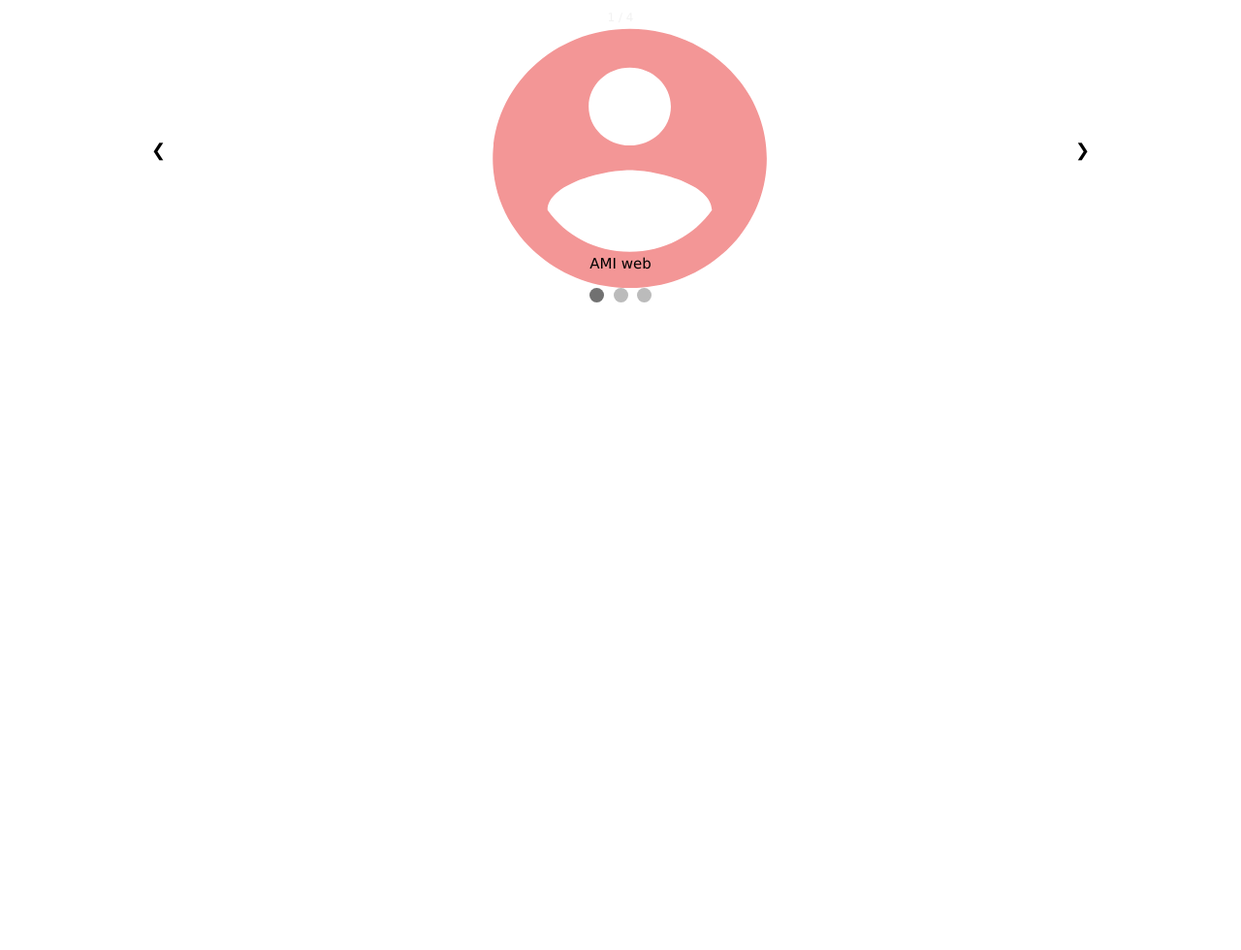
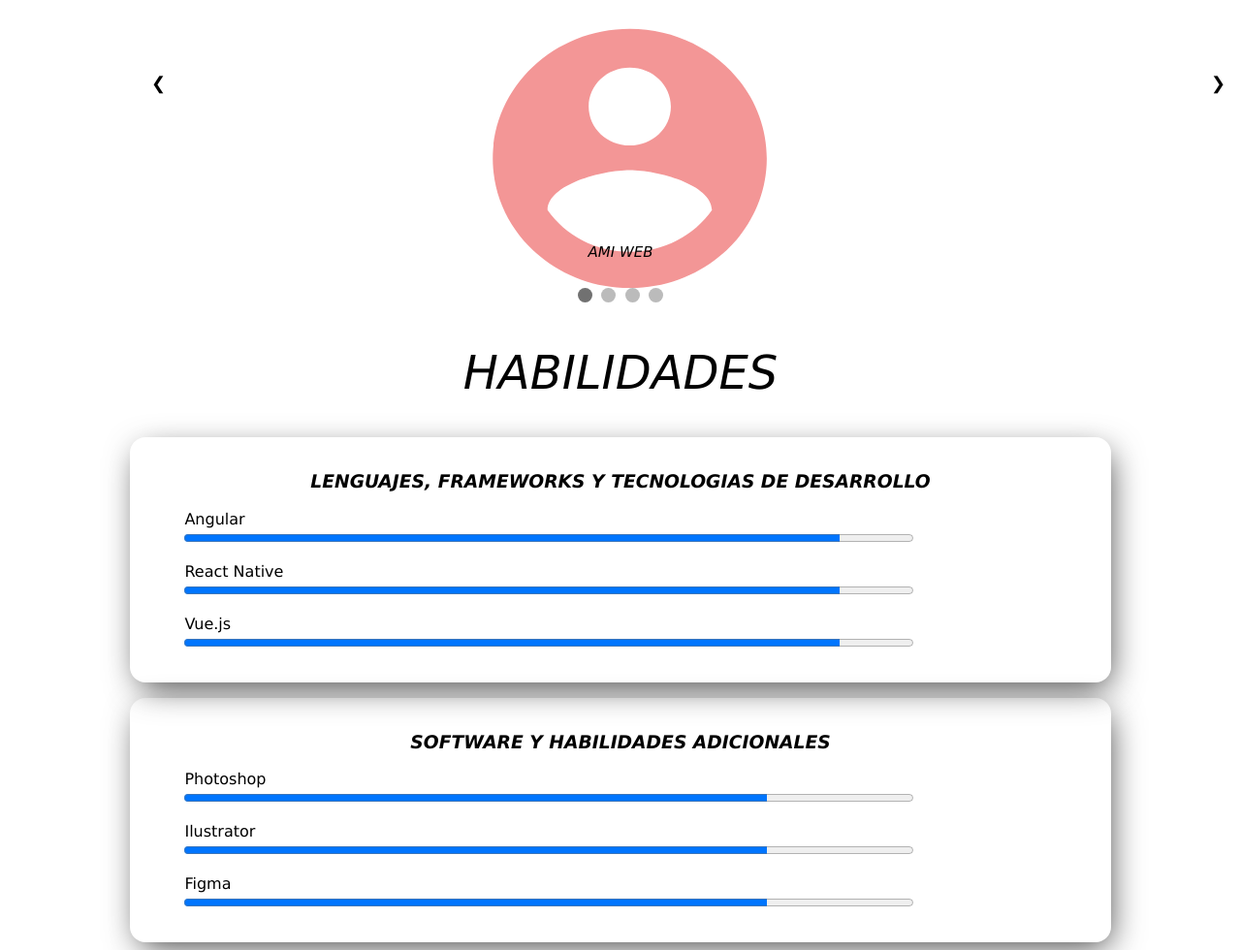
Before and after one commit to davidPardoC/curriculum, a plain HTML site: page index.html in a window 1280 px wide. Shown: the part 501-1481 px from the top of the page at 97% size. Before the commit the page ends 825 px from the top, so only its background shows below. Drawn offline with nearby package versions, Linux system fonts and the light colour scheme.

Commit message:
Corregido slideshow

```diff
--- a/index.html
+++ b/index.html
@@ -44,7 +44,38 @@
                 <span class="dot" onclick="currentSlide(1)"></span>
                 <span class="dot" onclick="currentSlide(2)"></span>
                 <span class="dot" onclick="currentSlide(3)"></span>
+                <span class="dot" onclick="currentSlide(4)"></span>
             </div>
+        </div>
+
+        <h2>HABILIDADES</h2>
+
+        <div id="habilidades">
+
+            <div class="habilidades-esp">
+                <h3>Lenguajes, frameworks y tecnologias de desarrollo</h3>
+                <ol>
+                    <li v-for='habilidad in habilidadesPro'>
+                        <a>{{habilidad.nombre}}</a>
+                        <br>
+                        <progress id="file" value="90" max="100"></progress>
+                    </li>
+                </ol>
+
+            </div>
+
+            <div class="habilidades-comp">
+                <h3>SOFTWARE Y HABILIDADES ADICIONALES</h3>
+                <ol>
+                    <li v-for='habilidad in habilidadesCom'>
+                        <a>{{habilidad.nombre}}</a>
+                        <br>
+                        <progress id="file" value="80" max="100"></progress>
+                    </li>
+                </ol>
+            </div>
+
+
         </div>
 
     </div>
@@ -57,9 +88,6 @@
             perfilText: "Lorem ipsum dolor sit amet consectetur adipisicing elit. Ipsum consequuntur quia delectus est ex? Veniam sapiente accusantium ratione repellat praesentium nostrum totam, non animi, consequuntur atque nobis sed doloribus explicabo!"
         }
     })
-</script>
-
-<script>
     var port = new Vue({
         el: '#portafolio',
         data: {
@@ -78,7 +106,29 @@
             }]
         }
     })
+    var habilidades = new Vue({
+        el: '#habilidades',
+        data: {
+            habilidadesPro: [{
+                nombre: 'Angular'
+            }, {
+                nombre: 'React Native'
+            }, {
+                nombre: 'Vue.js'
+            }],
+
+            habilidadesCom: [{
+                nombre: 'Photoshop'
+            }, {
+                nombre: 'Ilustrator'
+            }, {
+                nombre: 'Figma'
+            }]
+        }
+    })
 </script>
+
+<!--Codigo para el funcionamiento del slideshow-->
 <script>
     var slideIndex = 1;
     showSlides(slideIndex);
--- a/style.css
+++ b/style.css
@@ -57,7 +57,7 @@ nav li:hover {
     -webkit-box-shadow: 0px 10px 19px 0px rgba(0, 0, 0, 0.75);
     -moz-box-shadow: 0px 10px 19px 0px rgba(0, 0, 0, 0.75);
     box-shadow: 0px 10px 19px 0px rgba(0, 0, 0, 0.75);
-    border-radius: 1rem;
+    border-radius: 0.5rem;
     display: flex;
     align-items: center;
     padding: 1rem;
@@ -104,7 +104,7 @@ h2 {
 
 .slideshow-container {
     max-width: 1000px;
-    position: relative;
+    position: -ms-page;
     margin: auto;
 }
 
@@ -112,7 +112,6 @@ h2 {
 /* Hide the images by default */
 
 .mySlides {
-    display: none;
     display: flex;
     flex-direction: row;
     justify-content: center;
@@ -123,11 +122,11 @@ h2 {
 
 .prev,
 .next {
+    margin-top: 10rem;
     cursor: pointer;
     position: absolute;
     top: 50%;
     width: auto;
-    margin-top: -22px;
     padding: 16px;
     color: #000;
     font-weight: bold;
@@ -158,13 +157,15 @@ h2 {
 /* Caption text */
 
 .text {
+    margin-top: 15rem;
     color: #000;
     font-size: 15px;
     padding: 8px 12px;
     position: absolute;
-    bottom: 8px;
     width: 100%;
     text-align: center;
+    text-transform: uppercase;
+    font-style: italic;
 }
 
 
@@ -224,3 +225,29 @@ h2 {
         opacity: 1
     }
 }
+
+h3 {
+    font-style: italic;
+    text-transform: uppercase;
+    text-align: center;
+}
+
+.habilidades-esp,
+.habilidades-comp {
+    -webkit-box-shadow: 4px 10px 34px -6px rgba(0, 0, 0, 0.75);
+    -moz-box-shadow: 4px 10px 34px -6px rgba(0, 0, 0, 0.75);
+    box-shadow: 4px 10px 34px -6px rgba(0, 0, 0, 0.75);
+    border-radius: 1rem;
+    padding: 1rem;
+    margin-top: 1rem;
+}
+
+.habilidades-esp li,
+.habilidades-comp li {
+    margin-top: 1rem;
+    list-style: none;
+}
+
+progress {
+    width: 80%;
+}
```
